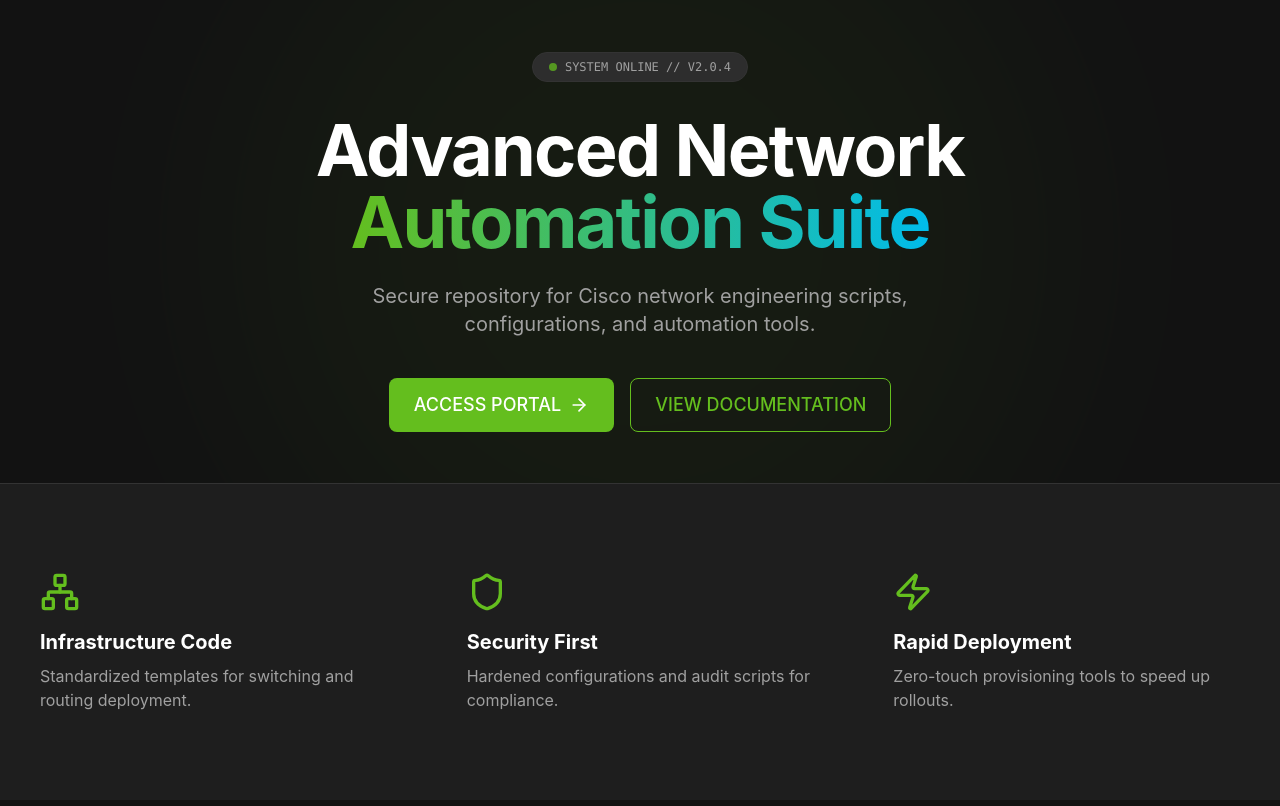
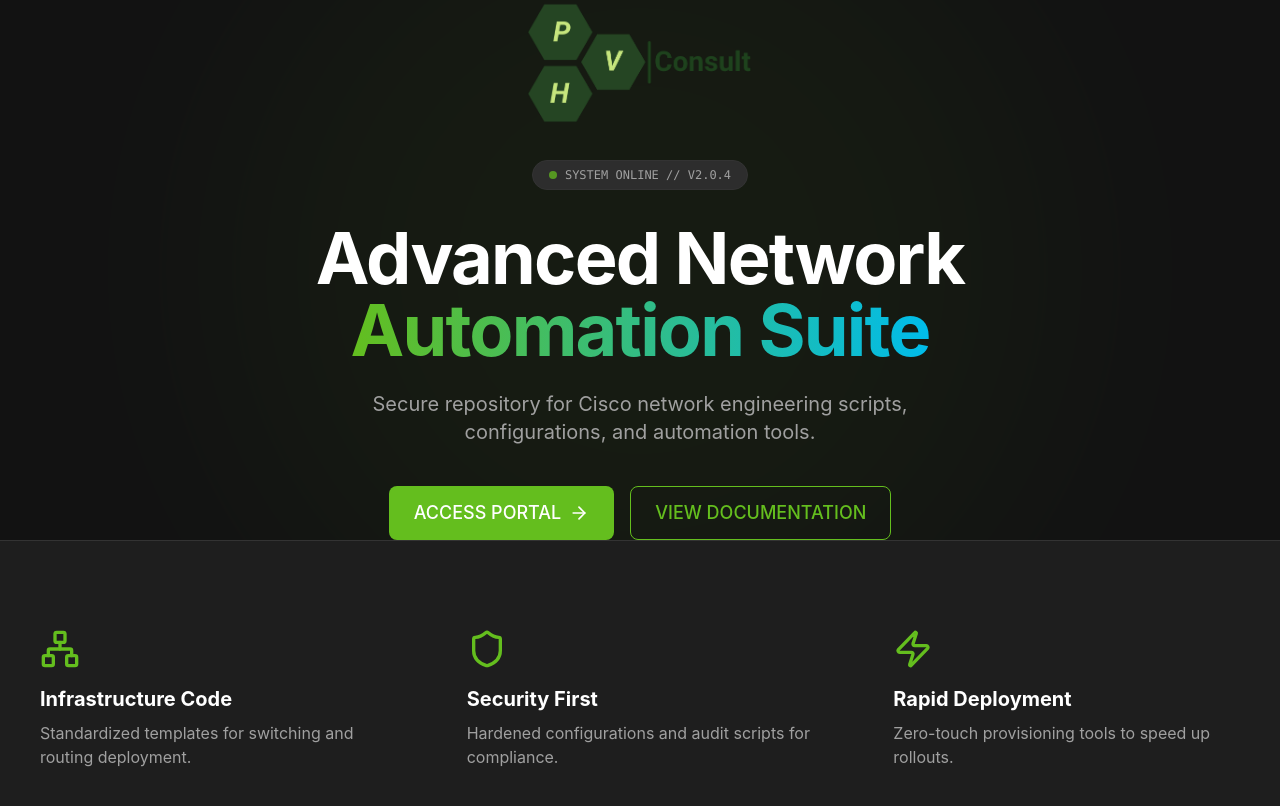
Before and after one commit to MassiveWasp/massivewasp.github.io, a React (Vite) app: page / in a window 1280 px wide. Shown: the top 806 px of the page. Built offline with nearby package versions, Linux system fonts and the light colour scheme; no server answers.

Commit message:
logo added

```diff
--- a/src/pages/Landing.tsx
+++ b/src/pages/Landing.tsx
@@ -14,6 +14,15 @@
                 </div>
 
                 <div className="max-w-4xl mx-auto px-4 text-center relative z-10">
+                    {/* Logo */}
+                    <div className="mb-8 flex justify-center">
+                        <img
+                            src="/logo.png"
+                            alt="PVH Consult"
+                            className="h-24 md:h-32 w-auto object-contain"
+                        />
+                    </div>
+
                     <div className="inline-flex items-center space-x-2 bg-[var(--bg-input)] border border-[var(--border-color)] rounded-full px-4 py-1.5 mb-8">
                         <span className="w-2 h-2 bg-[var(--color-success)] rounded-full animate-pulse" />
                         <span className="text-xs font-mono text-[var(--text-secondary)]">SYSTEM ONLINE // V2.0.4</span>
```
Also changed, not shown: public/logo.png (added).
